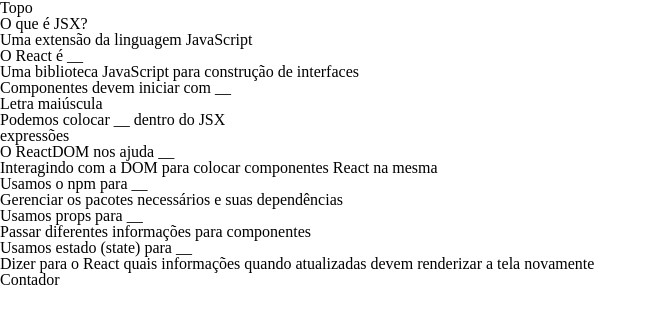
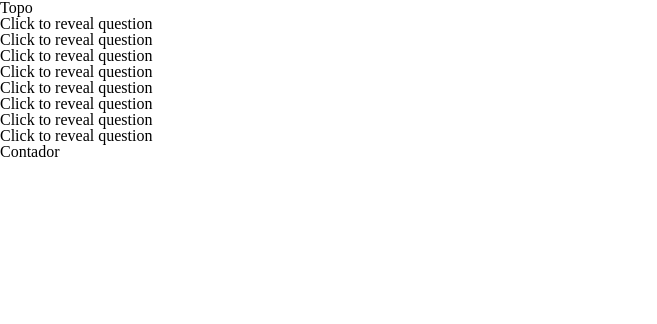
Before and after one commit to jorgekoch/flashcards-com-vite, a React (Vite) app: page / in a window 1280 px wide. Shown: the top 324 px of the page, without its empty margins (0-657 px from the left). Built offline with nearby package versions, Linux system fonts and the light colour scheme.

Commit message:
Refactor Card and Cards components to manage state locally and simplify props

```diff
--- a/src/components/Card.jsx
+++ b/src/components/Card.jsx
@@ -1,18 +1,28 @@
-export default function Card({ questionCard, answerCard, setQuestionCard, setAnswerCard, flashcards }) {
+import React, { useState } from 'react';
+
+export default function Card({ question, answer }) {
+    const [isBlank, setIsBlank] = useState(true);
+    const [questionCard, setQuestionCard] = useState(false);
+    const [answerCard, setAnswerCard] = useState(false);
+
+    const cardClick = () => {
+        if (isBlank) {
+            setIsBlank(false);
+            setQuestionCard(true);
+        } else if (questionCard) {
+            setQuestionCard(false);
+            setAnswerCard(true);
+        } else if (answerCard) {
+            setAnswerCard(false);
+            setIsBlank(true);
+        }
+    }
+
     return (
-        <div>
-            {flashcards.map((card) => {
-                return (
-                    <div key={card.id}>
-                        <div onClick={() => setQuestionCard(!questionCard)}>
-                            {card.question}
-                        </div>
-                        <div onClick={() => setAnswerCard(!answerCard)}>
-                            {card.answer}
-                        </div>
-                    </div>
-                );
-            })}
+        <div onClick={cardClick}>
+            {isBlank && <div>Click to reveal question</div>}
+            {questionCard && <div>{question}</div>}
+            {answerCard && <div>{answer}</div>}
         </div>
     );
 }
--- a/src/components/Cards.jsx
+++ b/src/components/Cards.jsx
@@ -1,18 +1,18 @@
-import React, { useState } from 'react';
+import React from 'react';
 import Card from "./Card";
 
 export default function Cards(props) {
-    const [questionCard, setQuestionCard] = useState(false);
-    const [answerCard, setAnswerCard] = useState(false);
     return (
         <div>
-            <Card
-                flashcards={props.flashcards}
-                questionCard={questionCard}
-                answerCard={answerCard}
-                setQuestionCard={setQuestionCard}
-                setAnswerCard={setAnswerCard}
-            />
+            {props.flashcards.map((flashcard) => {
+                return (
+                    <Card
+                        key={flashcard.id}
+                        question={flashcard.question}
+                        answer={flashcard.answer}
+                    />
+                );
+            })}
         </div>
-    )
+    );
 }
```
